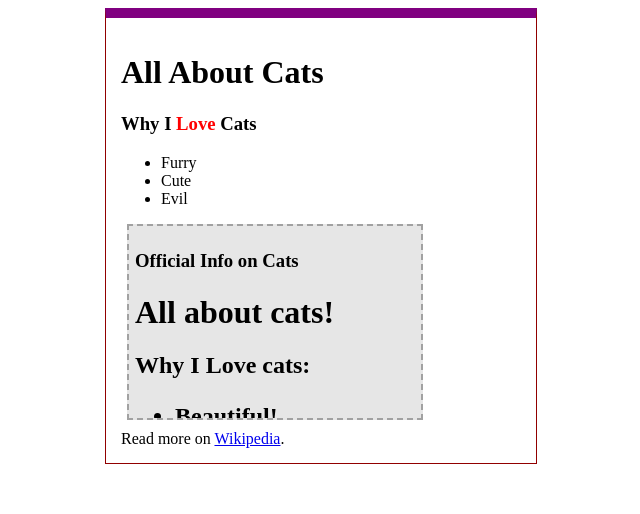
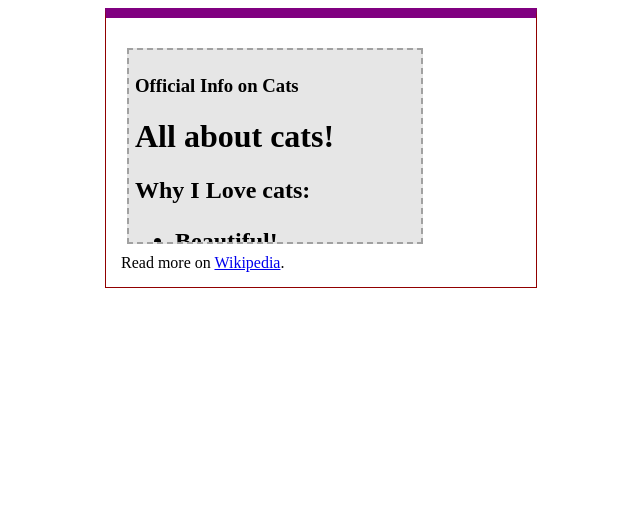
Before and after one commit to CommonwealthEmpire272017/French-Empire, a plain HTML site: page index2.html in a window 1280 px wide. Shown: the whole page, without its empty margins (319-959 px from the left). Drawn offline with Linux system fonts and the light colour scheme.

Commit message:
index3.html

```diff
--- a/index2.html
+++ b/index2.html
@@ -3,10 +3,6 @@
 <head>
     <meta charset="utf-8">
     <style>
-        .lovey-dovey {
-            color: red;
-        }
-
         #official-info {
             background: rgb(230, 230, 230);
             width: 70%;
@@ -16,13 +12,6 @@
             margin: 15px 0px 10px 6px;
             border: 2px dashed rgb(161, 161, 161);
             padding: 6px;
-        }
-
-        #cute-cat {
-            width: 120px;
-            margin-right: 10px;
-            margin-bottom: 10px;
-            border: 6px ridge red;
         }
 
         #container {
@@ -37,16 +26,6 @@
 <body>
 
     <div id="container">
-    <h1>All About Cats</h1>
-
-    <h3>Why I <span class="lovey-dovey">Love</span> Cats</h3>
-    <ul>
-        <li>Furry
-        <li>Cute
-        <li>Evil
-    </ul>
-
-
     <div id="official-info"><h3>Official Info on Cats</h3>
         <h1>All about cats!</h1>
          <h2> Why I Love cats:
```
